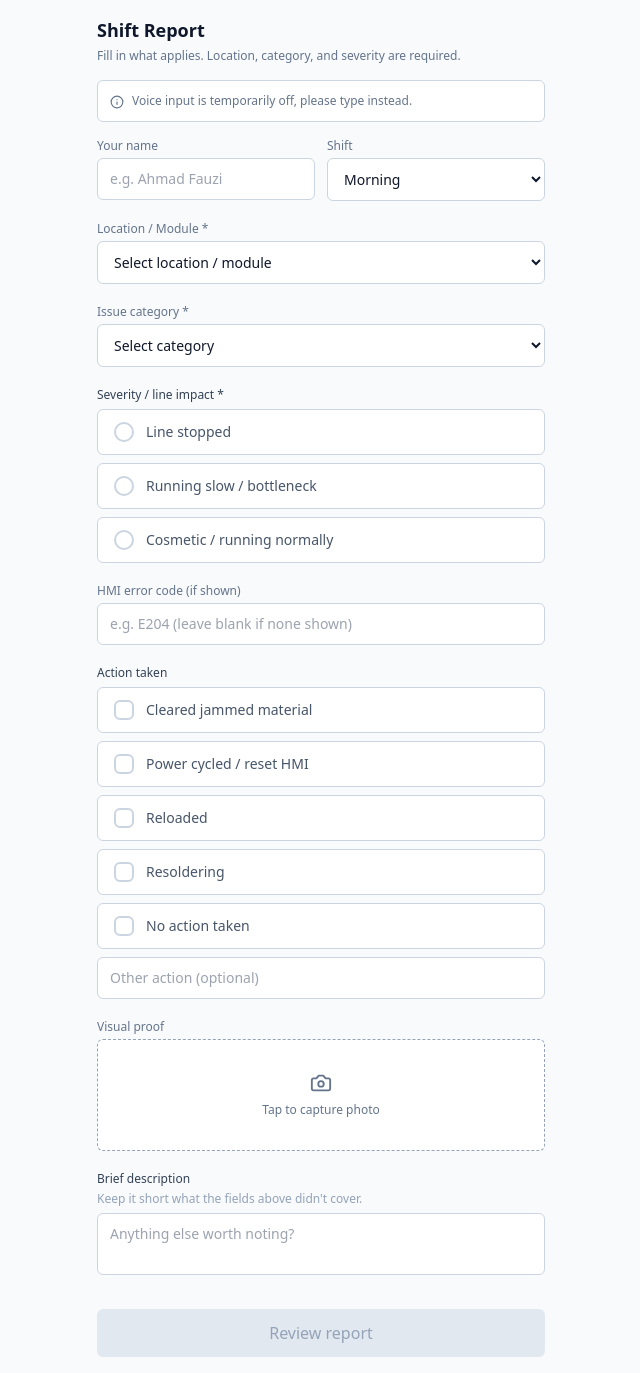
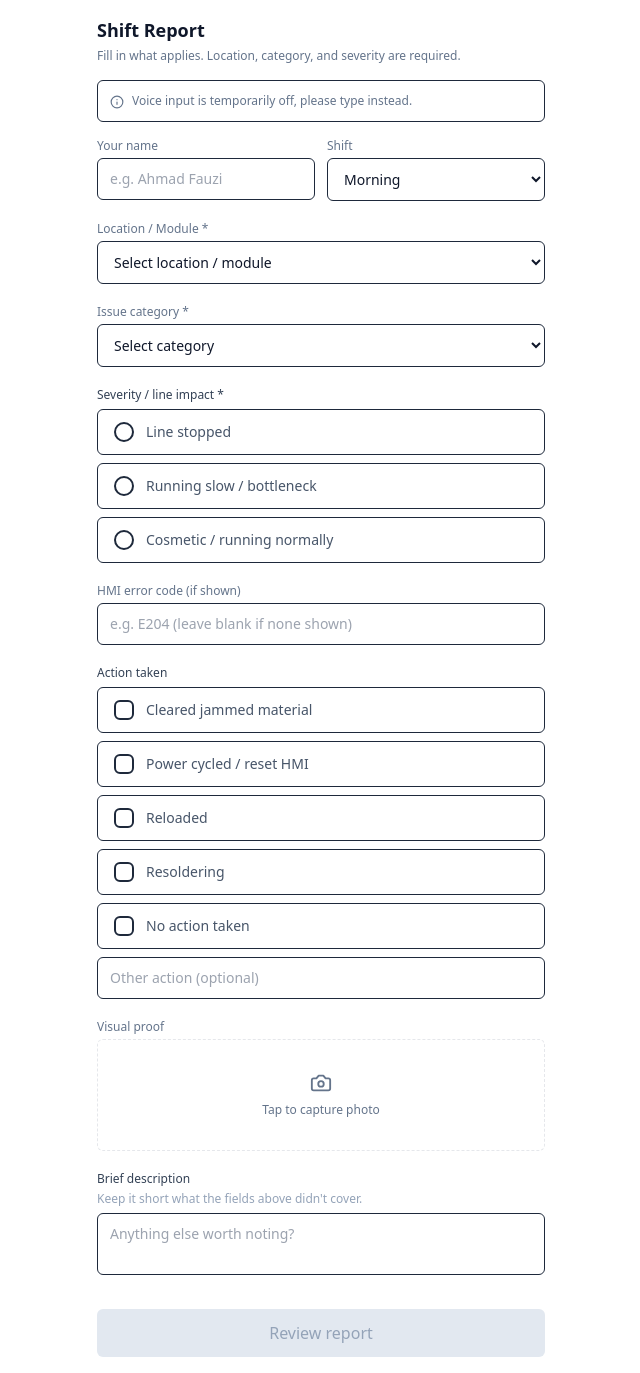
Before and after one commit to alifiadewi/Shift-Log, a React (Vite) app: page / in a window 1280 px wide. Shown: the whole page, without its empty margins (319-959 px from the left). Built offline with nearby package versions, Linux system fonts and the light colour scheme.

Commit message:
Update Colour

```diff
--- a/src/App.jsx
+++ b/src/App.jsx
@@ -206,7 +206,7 @@ export default function ShiftReportForm() {
             onChange={(e) => updateField(key, e.target.value)}
             placeholder={placeholder}
             rows={2}
-            className="w-full bg-white border border-slate-300 rounded-md px-3 py-2.5 pr-11 text-sm outline-none focus:border-blue-500 resize-none"
+            className="w-full bg-white border border-slate-800 rounded-md px-3 py-2.5 pr-11 text-sm outline-none focus:border-blue-500 resize-none"
           />
           {speechSupported && (
             <button
@@ -237,14 +237,14 @@ export default function ShiftReportForm() {
         className={
           selected
             ? "w-full flex items-center gap-3 border-2 border-blue-600 rounded-md px-4 py-3 text-left bg-white"
-            : "w-full flex items-center gap-3 border border-slate-300 rounded-md px-4 py-3 text-left bg-white hover:border-slate-400"
+            : "w-full flex items-center gap-3 border border-slate-800 rounded-md px-4 py-3 text-left bg-white hover:border-slate-black"
         }
       >
         <span
           className={
             selected
               ? "flex items-center justify-center w-5 h-5 rounded-full border-2 border-blue-600 shrink-0"
-              : "flex items-center justify-center w-5 h-5 rounded-full border-2 border-slate-300 shrink-0"
+              : "flex items-center justify-center w-5 h-5 rounded-full border-2 border-slate-800 shrink-0"
           }
         >
           {selected && <span className="w-2.5 h-2.5 rounded-full bg-blue-600" />}
@@ -266,14 +266,14 @@ export default function ShiftReportForm() {
         className={
           checked
             ? "w-full flex items-center gap-3 border-2 border-blue-600 rounded-md px-4 py-3 text-left bg-white"
-            : "w-full flex items-center gap-3 border border-slate-300 rounded-md px-4 py-3 text-left bg-white hover:border-slate-400"
+            : "w-full flex items-center gap-3 border border-slate-800 rounded-md px-4 py-3 text-left bg-white hover:border-slate-black"
         }
       >
         <span
           className={
             checked
               ? "flex items-center justify-center w-5 h-5 rounded-md border-2 border-blue-600 bg-blue-600 shrink-0"
-              : "flex items-center justify-center w-5 h-5 rounded-md border-2 border-slate-300 shrink-0"
+              : "flex items-center justify-center w-5 h-5 rounded-md border-2 border-slate-800 shrink-0"
           }
         >
           {checked && <Check size={13} className="text-white" />}
@@ -288,8 +288,8 @@ export default function ShiftReportForm() {
   if (submitted) {
     const severityLabel = SEVERITY_OPTIONS.find((o) => o.id === submitted.severity)?.label;
     return (
-      <div className="min-h-screen bg-slate-50 text-slate-900 flex items-center justify-center p-4">
-        <div className="w-full max-w-md bg-white border border-slate-300 rounded-lg p-6">
+      <div className="min-h-screen bg-white text-slate-900 flex items-center justify-center p-4">
+        <div className="w-full max-w-md bg-white border border-slate-800 rounded-lg p-6">
           <div className="flex items-center gap-2 text-emerald-600 mb-4">
             <CheckCircle2 size={22} />
             <span className="font-medium">Report ready</span>
@@ -298,7 +298,7 @@ export default function ShiftReportForm() {
             There's no server yet, so nothing was actually sent. This is exactly what would go to the
             backend once it exists.
           </p>
-          <div className="bg-slate-50 border border-slate-300 rounded-md p-3 text-xs text-slate-700 space-y-2 max-h-72 overflow-auto">
+          <div className="bg-white border border-slate-800 rounded-md p-3 text-xs text-slate-700 space-y-2 max-h-72 overflow-auto">
             <div><span className="text-slate-500">Name:</span> {submitted.name}</div>
             <div><span className="text-slate-500">Shift:</span> {submitted.shift}</div>
             <div><span className="text-slate-500">Time:</span> {submitted.submittedAt}</div>
@@ -321,7 +321,7 @@ export default function ShiftReportForm() {
             </div>
           </div>
           {submitted.photo && (
-            <img src={submitted.photo} alt="Report proof" className="w-full rounded-md mt-3 border border-slate-300" />
+            <img src={submitted.photo} alt="Report proof" className="w-full rounded-md mt-3 border border-slate-800" />
           )}
           <button
             onClick={handleNewReport}
@@ -335,19 +335,19 @@ export default function ShiftReportForm() {
   }
 
   return (
-    <div className="min-h-screen bg-slate-50 text-slate-900 p-4">
+    <div className="min-h-screen bg-white text-slate-900 p-4">
       <div className="max-w-md mx-auto">
         <h1 className="text-lg font-semibold mb-1">Shift Report</h1>
         <p className="text-xs text-slate-500 mb-4">Fill in what applies. Location, category, and severity are required.</p>
 
         {!VOICE_INPUT_ENABLED && (
-          <div className="flex items-start gap-2 bg-white border border-slate-300 rounded-md p-3 mb-4 text-xs text-slate-500">
+          <div className="flex items-start gap-2 bg-white border border-slate-800 rounded-md p-3 mb-4 text-xs text-slate-500">
             <Info size={14} className="mt-0.5 shrink-0" />
             <span>Voice input is temporarily off, please type instead.</span>
           </div>
         )}
         {VOICE_INPUT_ENABLED && !speechSupported && (
-          <div className="flex items-start gap-2 bg-white border border-slate-300 rounded-md p-3 mb-4 text-xs text-slate-500">
+          <div className="flex items-start gap-2 bg-white border border-slate-800 rounded-md p-3 mb-4 text-xs text-slate-500">
             <Info size={14} className="mt-0.5 shrink-0" />
             <span>Voice input isn't supported in this browser — typing still works for every field.</span>
           </div>
@@ -361,7 +361,7 @@ export default function ShiftReportForm() {
               value={name}
               onChange={(e) => setName(e.target.value)}
               placeholder="e.g. Ahmad Fauzi"
-              className="w-full bg-white border border-slate-300 rounded-md px-3 py-2.5 text-sm outline-none focus:border-blue-500"
+              className="w-full bg-white border border-slate-800 rounded-md px-3 py-2.5 text-sm outline-none focus:border-blue-500"
             />
           </div>
           <div>
@@ -369,7 +369,7 @@ export default function ShiftReportForm() {
             <select
               value={shift}
               onChange={(e) => setShift(e.target.value)}
-              className="w-full bg-white border border-slate-300 rounded-md px-3 py-2.5 text-sm outline-none focus:border-blue-500"
+              className="w-full bg-white border border-slate-800 rounded-md px-3 py-2.5 text-sm outline-none focus:border-blue-500"
             >
               {SHIFTS.map((s) => (
                 <option key={s} value={s}>{s}</option>
@@ -384,7 +384,7 @@ export default function ShiftReportForm() {
           <select
             value={moduleLocation}
             onChange={(e) => setModuleLocation(e.target.value)}
-            className="w-full bg-white border border-slate-300 rounded-md px-3 py-2.5 text-sm outline-none focus:border-blue-500"
+            className="w-full bg-white border border-slate-800 rounded-md px-3 py-2.5 text-sm outline-none focus:border-blue-500"
           >
             <option value="" disabled>Select location / module</option>
             {MODULE_OPTIONS.map((m) => (
@@ -399,7 +399,7 @@ export default function ShiftReportForm() {
           <select
             value={category}
             onChange={(e) => setCategory(e.target.value)}
-            className="w-full bg-white border border-slate-300 rounded-md px-3 py-2.5 text-sm outline-none focus:border-blue-500"
+            className="w-full bg-white border border-slate-800 rounded-md px-3 py-2.5 text-sm outline-none focus:border-blue-500"
           >
             <option value="" disabled>Select category</option>
             {CATEGORY_OPTIONS.map((c) => (
@@ -411,7 +411,7 @@ export default function ShiftReportForm() {
               value={customCategory}
               onChange={(e) => setCustomCategory(e.target.value)}
               placeholder="Type the issue category"
-              className="w-full mt-2 bg-white border border-slate-300 rounded-md px-3 py-2.5 text-sm outline-none focus:border-blue-500"
+              className="w-full mt-2 bg-white border border-slate-800 rounded-md px-3 py-2.5 text-sm outline-none focus:border-blue-500"
             />
           )}
         </div>
@@ -433,7 +433,7 @@ export default function ShiftReportForm() {
             value={hmiCode}
             onChange={(e) => setHmiCode(e.target.value)}
             placeholder="e.g. E204 (leave blank if none shown)"
-            className="w-full bg-white border border-slate-300 rounded-md px-3 py-2.5 text-sm outline-none focus:border-blue-500"
+            className="w-full bg-white border border-slate-800 rounded-md px-3 py-2.5 text-sm outline-none focus:border-blue-500"
           />
         </div>
 
@@ -449,7 +449,7 @@ export default function ShiftReportForm() {
             value={actionOther}
             onChange={(e) => setActionOther(e.target.value)}
             placeholder="Other action (optional)"
-            className="w-full mt-2 bg-white border border-slate-300 rounded-md px-3 py-2.5 text-sm outline-none focus:border-blue-500"
+            className="w-full mt-2 bg-white border border-slate-800 rounded-md px-3 py-2.5 text-sm outline-none focus:border-blue-500"
           />
         </div>
 
@@ -466,7 +466,7 @@ export default function ShiftReportForm() {
           />
           {photo ? (
             <div className="relative">
-              <img src={photo} alt="Captured proof" className="w-full rounded-md border border-slate-300" />
+              <img src={photo} alt="Captured proof" className="w-full rounded-md border border-slate-800" />
               <button
                 onClick={() => fileInputRef.current && fileInputRef.current.click()}
                 className="absolute bottom-2 right-2 bg-zinc-950/80 border border-zinc-700 rounded-full p-2 text-white"
@@ -477,7 +477,7 @@ export default function ShiftReportForm() {
           ) : (
             <button
               onClick={() => fileInputRef.current && fileInputRef.current.click()}
-              className="w-full flex flex-col items-center justify-center gap-2 border border-dashed border-slate-400 rounded-md py-8 text-slate-500 hover:border-blue-500 hover:text-blue-600 bg-white"
+              className="w-full flex flex-col items-center justify-center gap-2 border border-dashed border-slate-black rounded-md py-8 text-slate-500 hover:border-blue-500 hover:text-blue-600 bg-white"
             >
               <Camera size={22} />
               <span className="text-xs">Tap to capture photo</span>
@@ -506,7 +506,7 @@ export default function ShiftReportForm() {
               {rawFields && (
                 <button
                   onClick={undoCleanup}
-                  className="bg-white border border-slate-300 text-slate-500 text-sm px-4 rounded-md"
+                  className="bg-white border border-slate-800 text-slate-500 text-sm px-4 rounded-md"
                 >
                   Undo
                 </button>
```
